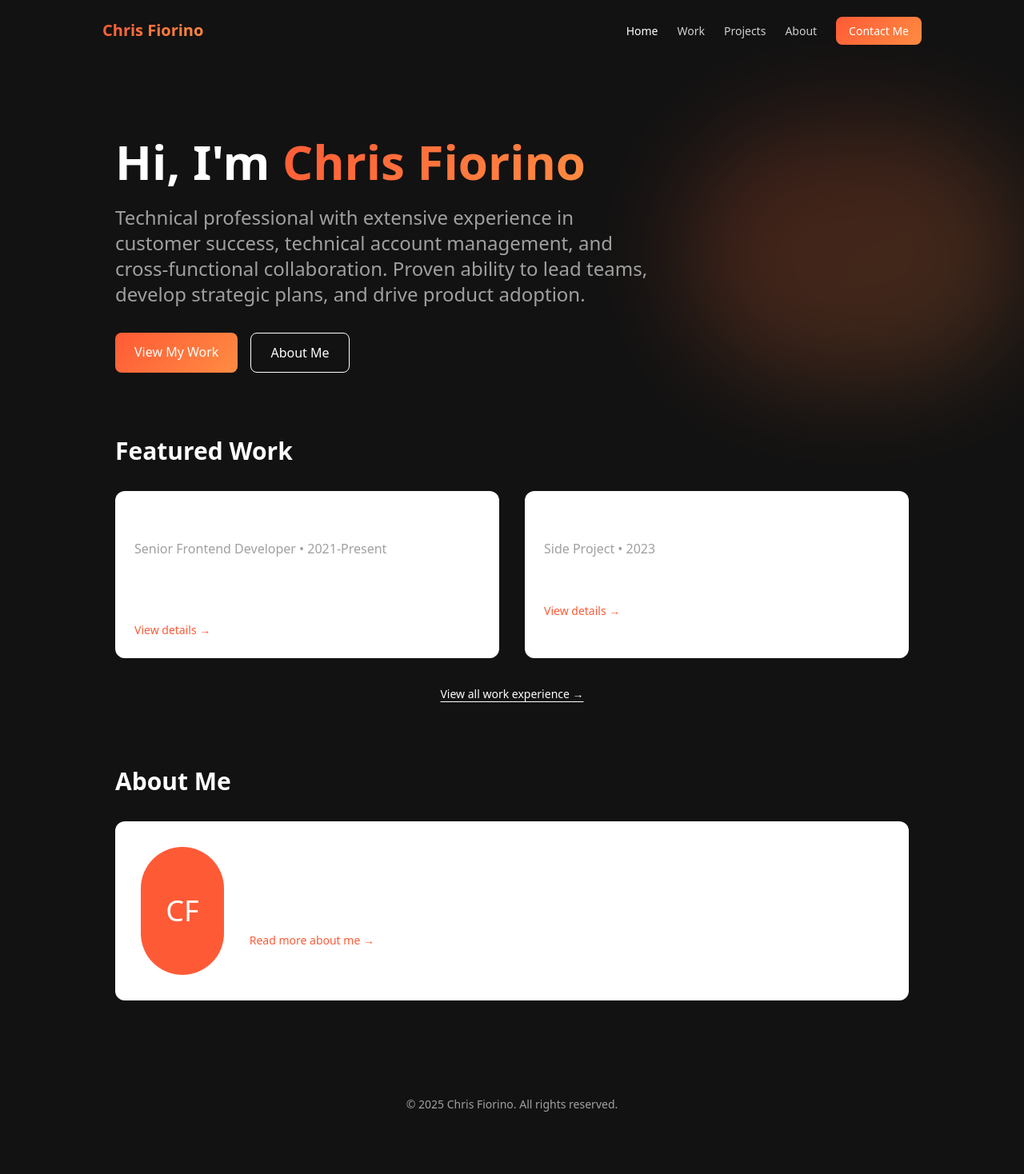
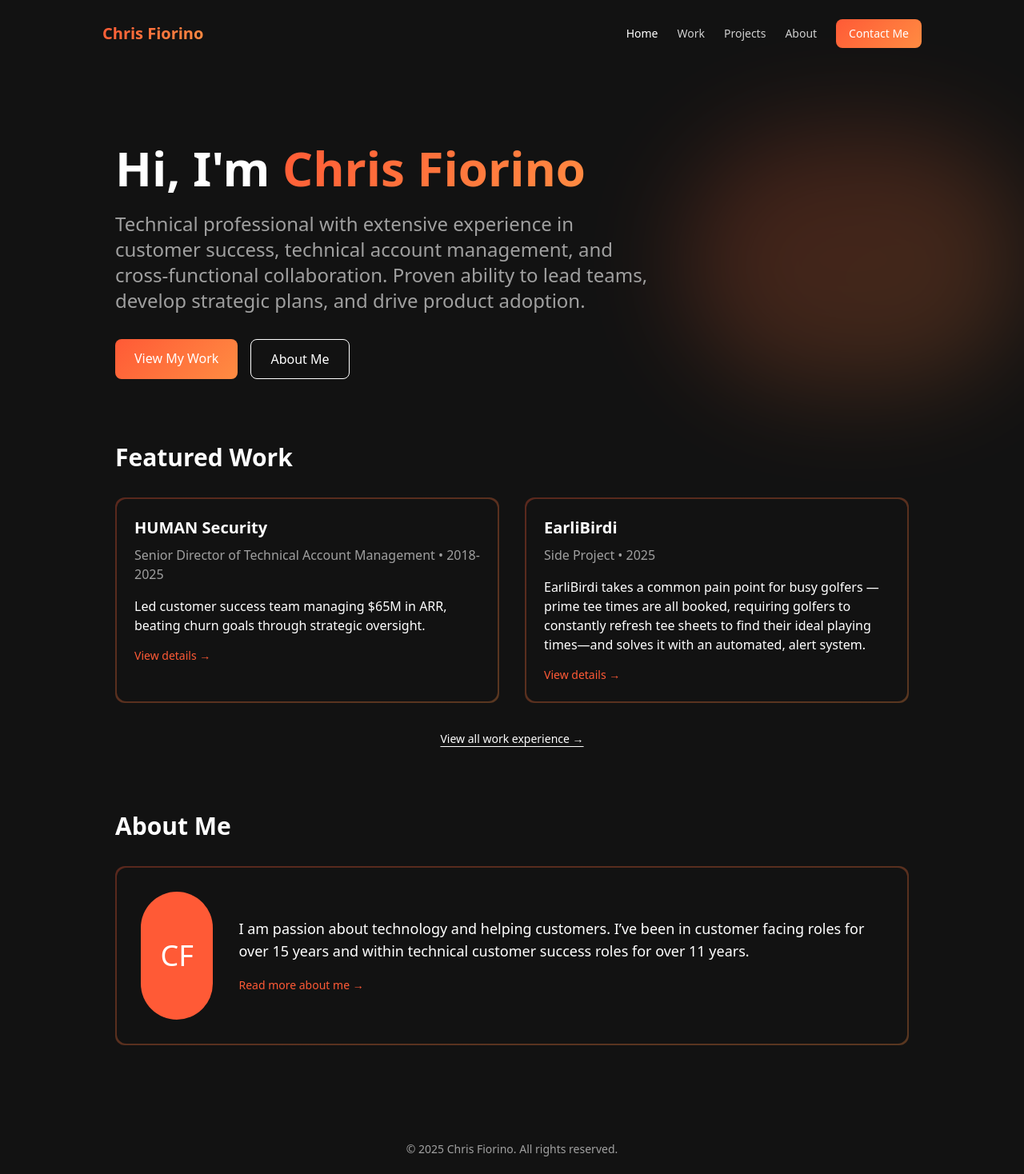
Before and after one commit to chrisfio/portfolio-website, a Next.js app: page / in a window 1280 px wide. Shown: the top 1468 px of the page at 80% size. Before the commit the page ends 1415 px from the top, so only its background shows below. Built offline with nearby package versions, Linux system fonts and the light colour scheme.

Commit message:
styling update

```diff
--- a/src/app/about/page.tsx
+++ b/src/app/about/page.tsx
@@ -18,16 +18,18 @@ export default function About() {
         {/* Bio */}
         <div className="mb-12 text-lg">
           <p className="mb-4">
-            Hello! I'm a passionate frontend developer with over 5 years of experience building modern web applications.
-            I specialize in creating responsive, accessible, and performant user interfaces using React, Next.js, and TypeScript.
+            Hello!  I am passion about technology and helping customers.
+            I’ve been in customer facing roles for over 15 years and within technical customer success roles for over 11 years.
           </p>
           <p className="mb-4">
-            My journey in web development began when I built my first website in college. Since then, I've worked with various companies
-            to deliver high-quality digital experiences that users love.
+            I was last at HUMAN Security, initially as a Customer Success Engineer at PerimeterX as their first CS hire.
+            Eventually, through multiple promotions, I became the Sr Dir of Technical Account Management with a portfolio of over $65 mil
+            in ARR. During this time, I built out functions and led the team through significant growth and organizational transitions,
+            including merging with HUMAN Security.
           </p>
           <p>
-            When I'm not coding, you can find me hiking, reading, or experimenting with new technologies.
-            I'm always open to new opportunities and collaborations.
+          I’m looking to join an earlier stage startup that provides a SaaS solution in Cybersecurity, AI, or Customer Success,
+          where I can help the company grow and wear multiple hats.
           </p>
         </div>
 
--- a/src/app/globals.css
+++ b/src/app/globals.css
@@ -37,3 +37,8 @@ body {
 .transition-all {
   transition: all 0.3s ease;
 }
+
+/* Add this to your globals.css file */
+.hover-subtle:hover {
+  background-color: rgba(255, 255, 255, 0.1) !important;
+}
--- a/src/app/page.tsx
+++ b/src/app/page.tsx
@@ -25,7 +25,7 @@ export default function Home() {
             </Link>
             <Link
               href="/about"
-              className="px-6 py-3 rounded-lg border border-white border-opacity-30 bg-transparent text-white font-medium hover:text-[#121212] hover:bg-white transition-all"
+              className="px-6 py-3 rounded-lg border border-white border-opacity-30 bg-transparent text-white font-medium hover-subtle transition-all"
             >
               About Me
             </Link>
@@ -36,21 +36,31 @@ export default function Home() {
         <section className="mb-20">
           <h2 className="text-3xl font-bold mb-8">Featured Work</h2>
           <div className="grid grid-cols-1 md:grid-cols-2 gap-8">
-            <div className="bg-white bg-opacity-5 rounded-xl p-6 hover:bg-opacity-10 transition-all">
-              <h3 className="text-xl font-semibold mb-2">Company Name</h3>
-              <p className="text-[#a0a0a0] mb-4">Senior Frontend Developer • 2021-Present</p>
-              <p>Led development of responsive web applications using React and Next.js.</p>
+            <div className="relative rounded-xl p-6 group">
+              {/* Gradient border effect */}
+              <div className="absolute inset-0 rounded-xl bg-gradient-to-br from-[#ff5a36] to-[#ff8c42] opacity-30 group-hover:opacity-40 transition-opacity"></div>
+              <div className="absolute inset-[2px] rounded-xl bg-[#121212]"></div>
+              <div className="relative">
+                <h3 className="text-xl font-semibold mb-2">HUMAN Security</h3>
+                <p className="text-[#a0a0a0] mb-4">Senior Director of Technical Account Management • 2018-2025</p>
+                <p>Led customer success team managing $65M in ARR, beating churn goals through strategic oversight.</p>
                 <Link href="/work" className="text-sm text-[#ff5a36] mt-4 inline-block hover:underline">
                   View details →
                 </Link>
               </div>
-            <div className="bg-white bg-opacity-5 rounded-xl p-6 hover:bg-opacity-10 transition-all">
+            </div>
+            <div className="relative rounded-xl p-6 group">
+              {/* Gradient border effect */}
+              <div className="absolute inset-0 rounded-xl bg-gradient-to-br from-[#ff5a36] to-[#ff8c42] opacity-30 group-hover:opacity-40 transition-opacity"></div>
+              <div className="absolute inset-[2px] rounded-xl bg-[#121212]"></div>
+              <div className="relative">
                 <h3 className="text-xl font-semibold mb-2">EarliBirdi</h3>
-              <p className="text-[#a0a0a0] mb-4">Side Project • 2023</p>
-              <p>A tool for golfers to get prime tee times.</p>
+                <p className="text-[#a0a0a0] mb-4">Side Project • 2025</p>
+                <p>EarliBirdi takes a common pain point for busy golfers — prime tee times are all booked, requiring golfers to constantly refresh tee sheets to find their ideal playing times—and solves it with an automated, alert system.</p>
                 <Link href="/projects" className="text-sm text-[#ff5a36] mt-4 inline-block hover:underline">
                   View details →
                 </Link>
+              </div>
             </div>
           </div>
           <div className="mt-8 text-center">
@@ -63,19 +73,24 @@ export default function Home() {
         {/* About Section Preview */}
         <section>
           <h2 className="text-3xl font-bold mb-8">About Me</h2>
-          <div className="bg-white bg-opacity-5 rounded-xl p-8 flex flex-col md:flex-row gap-8 items-center">
+          <div className="relative rounded-xl p-8 group">
+            {/* Gradient border effect - same as featured work cards */}
+            <div className="absolute inset-0 rounded-xl bg-gradient-to-br from-[#ff5a36] to-[#ff8c42] opacity-30 group-hover:opacity-40 transition-opacity"></div>
+            <div className="absolute inset-[2px] rounded-xl bg-[#121212]"></div>
+            <div className="relative flex flex-col md:flex-row gap-8 items-center">
               <div className="w-40 h-40 rounded-full overflow-hidden bg-[#ff5a36] bg-opacity-20 flex items-center justify-center">
                 {/* Placeholder for profile image */}
                 <span className="text-4xl">CF</span>
               </div>
               <div>
                 <p className="text-lg mb-4">
-                I'm a passionate developer with expertise in building modern web applications.
-                I focus on creating clean, efficient, and user-friendly experiences.
+                I am passion about technology and helping customers.
+                I’ve been in customer facing roles for over 15 years and within technical customer success roles for over 11 years.
                 </p>
                 <Link href="/about" className="text-sm text-[#ff5a36] hover:underline">
                   Read more about me →
                 </Link>
+              </div>
             </div>
           </div>
         </section>
--- a/src/components/Navigation.tsx
+++ b/src/components/Navigation.tsx
@@ -2,51 +2,121 @@
 
 import Link from 'next/link';
 import { usePathname } from 'next/navigation';
+import { useState, useEffect } from 'react';
 
 export default function Navigation() {
   const pathname = usePathname();
+  const [isMenuOpen, setIsMenuOpen] = useState(false);
+  const [isMobile, setIsMobile] = useState(false);
+
+  // Check if we're on mobile when component mounts and when window resizes
+  useEffect(() => {
+    const checkIfMobile = () => {
+      setIsMobile(window.innerWidth < 768);
+    };
+
+    // Initial check
+    checkIfMobile();
+
+    // Add event listener for window resize
+    window.addEventListener('resize', checkIfMobile);
+
+    // Cleanup
+    return () => window.removeEventListener('resize', checkIfMobile);
+  }, []);
+
+  // Close menu when route changes
+  useEffect(() => {
+    setIsMenuOpen(false);
+  }, [pathname]);
 
   // Navigation links
   const links = [
     { href: '/', label: 'Home' },
     { href: '/work', label: 'Work' },
     { href: '/projects', label: 'Projects' },
-    { href: '/about', label: 'About' }
+    { href: '/about', label: 'About' },
+    { href: '/contact', label: 'Contact Me', isButton: true }
   ];
 
   return (
-    <nav className="w-full py-6 px-4 md:px-8">
-      <div className="max-w-5xl mx-auto flex flex-col sm:flex-row justify-between items-center">
+    <nav className="w-full py-6 px-4 md:px-8 relative">
+      <div className="max-w-5xl mx-auto flex justify-between items-center">
         {/* Logo/Name */}
-        <Link href="/" className="text-xl font-bold mb-4 sm:mb-0">
+        <Link href="/" className="text-xl font-bold z-20">
           <span className="gradient-text">Chris Fiorino</span>
         </Link>
 
-        {/* Navigation Links */}
-        <ul className="flex flex-wrap justify-center items-center gap-4 sm:gap-6">
-          {links.map(({ href, label }) => (
-            <li key={href}>
+        {/* Desktop Navigation */}
+        <div className="hidden md:flex items-center gap-6">
+          {links.map((link) =>
+            link.isButton ? (
               <Link
-                href={href}
+                key={link.href}
+                href={link.href}
+                className="px-4 py-2 rounded-lg gradient-bg text-white font-medium hover:opacity-90 transition-all text-sm whitespace-nowrap"
+              >
+                {link.label}
+              </Link>
+            ) : (
+              <Link
+                key={link.href}
+                href={link.href}
                 className={`text-sm font-medium hover:opacity-70 transition-all ${
-                  pathname === href ? 'opacity-100' : 'opacity-80'
+                  pathname === link.href ? 'opacity-100' : 'opacity-80'
                 }`}
               >
-                {label}
+                {link.label}
               </Link>
-            </li>
-          ))}
+            )
+          )}
+        </div>
 
-          {/* CTA Button */}
-          <li>
-            <Link
-              href="/contact"
-              className="px-4 py-2 rounded-lg gradient-bg text-white font-medium hover:opacity-90 transition-all text-sm whitespace-nowrap"
-            >
-              Contact Me
-            </Link>
-          </li>
-        </ul>
+        {/* Mobile Hamburger Button */}
+        <button
+          className="md:hidden z-20 p-2"
+          onClick={() => setIsMenuOpen(!isMenuOpen)}
+          aria-label="Toggle menu"
+        >
+          {isMenuOpen ? (
+            // X icon when menu is open
+            <svg xmlns="http://www.w3.org/2000/svg" className="h-6 w-6" fill="none" viewBox="0 0 24 24" stroke="currentColor">
+              <path strokeLinecap="round" strokeLinejoin="round" strokeWidth={2} d="M6 18L18 6M6 6l12 12" />
+            </svg>
+          ) : (
+            // Hamburger icon when menu is closed
+            <svg xmlns="http://www.w3.org/2000/svg" className="h-6 w-6" fill="none" viewBox="0 0 24 24" stroke="currentColor">
+              <path strokeLinecap="round" strokeLinejoin="round" strokeWidth={2} d="M4 6h16M4 12h16M4 18h16" />
+            </svg>
+          )}
+        </button>
+
+        {/* Mobile Menu Overlay - Drop down from top */}
+        {isMobile && (
+          <div
+            className={`fixed inset-0 bg-black bg-opacity-95 z-10 transition-all duration-300 ease-in-out ${
+              isMenuOpen
+                ? 'opacity-100 translate-y-0'
+                : 'opacity-0 -translate-y-full pointer-events-none'
+            }`}
+          >
+            <div className="flex flex-col items-center justify-center h-full">
+              {links.map((link) => (
+                <Link
+                  key={link.href}
+                  href={link.href}
+                  className={`text-xl py-4 ${
+                    link.isButton
+                      ? 'px-6 my-2 rounded-lg gradient-bg text-white font-medium'
+                      : pathname === link.href ? 'text-[#ff5a36]' : 'text-white'
+                  }`}
+                >
+                  {link.label}
+                </Link>
+              ))}
+            </div>
+          </div>
+        )}
       </div>
     </nav>
   );
```
Lines whose indentation alone changed are shown as unchanged.
